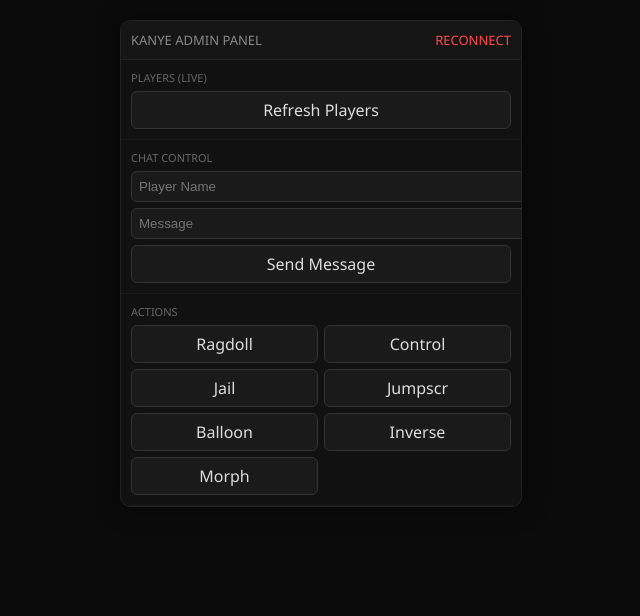
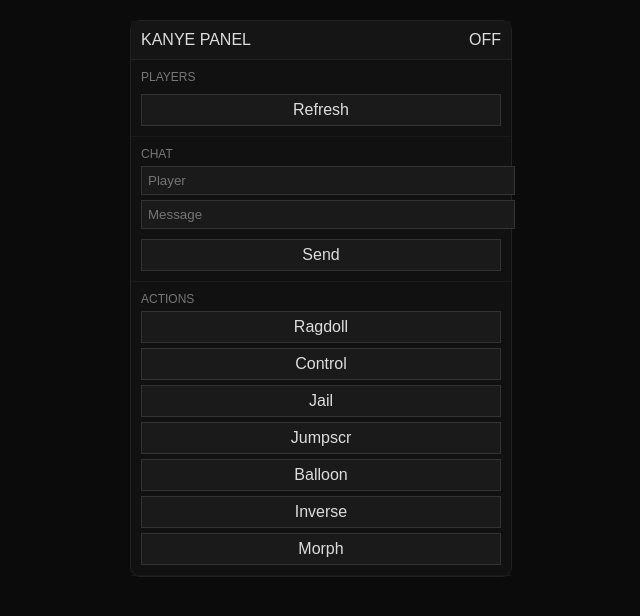
Before and after one commit to zrnfps/luarmor-ws, a website: page index.html in a window 1280 px wide. Shown: the whole page, without its empty margins (319-959 px from the left). Drawn offline with Linux system fonts and the light colour scheme.

Commit message:
Update index.html

```diff
--- a/index.html
+++ b/index.html
@@ -1,13 +1,14 @@
 <!DOCTYPE html>
 <html>
 <head>
-<title>Kanye Hub</title>
+<meta charset="UTF-8">
+<title>Kanye Admin Panel</title>
 
 <style>
 body {
   margin:0;
   background:#0b0b0b;
-  font-family:'Segoe UI',sans-serif;
+  font-family:sans-serif;
   display:flex;
   justify-content:center;
   padding:20px;
@@ -15,22 +16,18 @@ body {
 }
 
 .panel {
-  width:400px;
+  width:380px;
   background:#111;
   border:1px solid #222;
   border-radius:10px;
-  overflow:hidden;
-  box-shadow:0 0 25px rgba(0,0,0,0.6);
 }
 
 .header {
   padding:10px;
   background:#151515;
-  border-bottom:1px solid #222;
   display:flex;
   justify-content:space-between;
-  font-size:13px;
-  color:#888;
+  border-bottom:1px solid #222;
 }
 
 .section {
@@ -39,68 +36,44 @@ body {
 }
 
 .title {
-  font-size:11px;
-  color:#666;
-  margin-bottom:6px;
+  font-size:12px;
+  color:#777;
+  margin-bottom:5px;
 }
 
-input {
-  width:100%;
-  padding:7px;
-  margin-bottom:6px;
-  background:#1a1a1a;
+.players {
+  max-height:150px;
+  overflow:auto;
+}
+
+.player {
+  padding:6px;
   border:1px solid #333;
-  color:white;
-  border-radius:6px;
+  margin-bottom:4px;
+  cursor:pointer;
+}
+
+.player:hover {
+  background:#333;
 }
 
 .btn {
   background:#1a1a1a;
   border:1px solid #333;
-  padding:7px;
+  padding:6px;
+  margin-top:5px;
+  cursor:pointer;
   text-align:center;
-  cursor:pointer;
-  border-radius:6px;
-  transition:0.15s;
 }
 
-.btn:hover {
-  background:#2a2a2a;
+input {
+  width:100%;
+  padding:6px;
+  margin-bottom:5px;
+  background:#1a1a1a;
+  border:1px solid #333;
+  color:white;
 }
-
-.grid {
-  display:grid;
-  grid-template-columns:repeat(2,1fr);
-  gap:6px;
-}
-
-/* PLAYERS */
-.players {
-  max-height:150px;
-  overflow-y:auto;
-  display:flex;
-  flex-direction:column;
-  gap:5px;
-}
-
-.player {
-  padding:7px;
-  border-radius:6px;
-  border:1px solid #333;
-  background:#141414;
-  cursor:pointer;
-  font-size:12px;
-  transition:0.1s;
-}
-
-.player:hover {
-  background:#2a2a2a;
-  border-color:#555;
-}
-
-/* STATUS */
-.online { color:#4cff7a; }
-.offline { color:#ff4c4c; }
 </style>
 </head>
 
@@ -109,34 +82,25 @@ input {
 <div class="panel">
 
 <div class="header">
-    <span>KANYE ADMIN PANEL</span>
-    <span id="status" class="offline">OFF</span>
+  <span>KANYE PANEL</span>
+  <span id="status">OFF</span>
 </div>
 
-  <!-- PLAYERS -->
 <div class="section">
-    <div class="title">PLAYERS (LIVE)</div>
-
+  <div class="title">PLAYERS</div>
   <div id="players" class="players"></div>
-
-    <div class="btn" onclick="refresh()">Refresh Players</div>
+  <div class="btn" onclick="refresh()">Refresh</div>
 </div>
 
-  <!-- CHAT -->
 <div class="section">
-    <div class="title">CHAT CONTROL</div>
-
-    <input id="name" placeholder="Player Name">
+  <div class="title">CHAT</div>
+  <input id="name" placeholder="Player">
   <input id="msg" placeholder="Message">
-
-    <div class="btn" onclick="sendChat()">Send Message</div>
+  <div class="btn" onclick="sendChat()">Send</div>
 </div>
 
-  <!-- ACTIONS -->
 <div class="section">
   <div class="title">ACTIONS</div>
-
-    <div class="grid">
   <div class="btn" onclick="send('Ragdoll')">Ragdoll</div>
   <div class="btn" onclick="send('Control')">Control</div>
   <div class="btn" onclick="send('Jail')">Jail</div>
@@ -145,21 +109,28 @@ input {
   <div class="btn" onclick="send('Inverse')">Inverse</div>
   <div class="btn" onclick="send('Morph')">Morph</div>
 </div>
-  </div>
 
 </div>
 
 <script>
 let ws;
+
 const playersBox = document.getElementById("players");
 const statusEl = document.getElementById("status");
 
+// 🔥 CONEXÃO SEGURA
 function connect(){
+  try{
     ws = new WebSocket("wss://luarmor-ws.onrender.com/ws");
+  }catch(e){
+    console.log("erro conectar", e);
+    return;
+  }
 
   ws.onopen = ()=>{
+    console.log("WS conectado");
+
     statusEl.textContent = "ONLINE";
-    statusEl.className = "online";
 
     ws.send(JSON.stringify({
       type:"register",
@@ -168,24 +139,35 @@ function connect(){
   };
 
   ws.onclose = ()=>{
-    statusEl.textContent = "RECONNECT";
-    statusEl.className = "offline";
-    setTimeout(connect, 2000);
+    console.log("WS fechado");
+    statusEl.textContent = "OFF";
+    setTimeout(connect,2000);
+  };
+
+  ws.onerror = (e)=>{
+    console.log("WS erro", e);
   };
 
   ws.onmessage = (e)=>{
     try{
+      console.log("📩", e.data);
+
       const data = JSON.parse(e.data);
 
       if(data.type === "players"){
         renderPlayers(data.list);
       }
 
-    }catch{}
+    }catch(err){
+      console.log("erro json", err);
+    }
   };
 }
 
+// 🔥 RENDER PLAYERS (SEGURO)
 function renderPlayers(list){
+  if(!Array.isArray(list)) return;
+
   playersBox.innerHTML = "";
 
   list.forEach(p=>{
@@ -196,37 +178,47 @@ function renderPlayers(list){
     el.onclick = ()=>{
       document.getElementById("name").value = p;
 
-      // copia automático
-      navigator.clipboard?.writeText(p).catch(()=>{});
+      if(navigator.clipboard){
+        navigator.clipboard.writeText(p).catch(()=>{});
+      }
     };
 
     playersBox.appendChild(el);
   });
 }
 
+// 🔥 SEND BUTTON
 function send(name){
   if(ws && ws.readyState === 1){
     ws.send(JSON.stringify({button:name}));
   }
 }
 
+// 🔥 SEND CHAT
 function sendChat(){
-  if(ws && ws.readyState === 1){
+  if(!ws || ws.readyState !== 1) return;
+
+  const player = document.getElementById("name").value;
+  const msg = document.getElementById("msg").value;
+
+  if(!player || !msg) return;
+
   ws.send(JSON.stringify({
     type:"chat",
-      player:document.getElementById("name").value,
-      message:document.getElementById("msg").value,
-      id: Date.now() + "_" + Math.random()
+    player:player,
+    message:msg,
+    id: Date.now()+"_"+Math.random()
   }));
 }
-}
 
+// 🔥 REFRESH
 function refresh(){
   if(ws && ws.readyState === 1){
     ws.send(JSON.stringify({type:"refresh"}));
   }
 }
 
+// INIT
 connect();
 </script>
 
```
Lines whose indentation alone changed are shown as unchanged.
